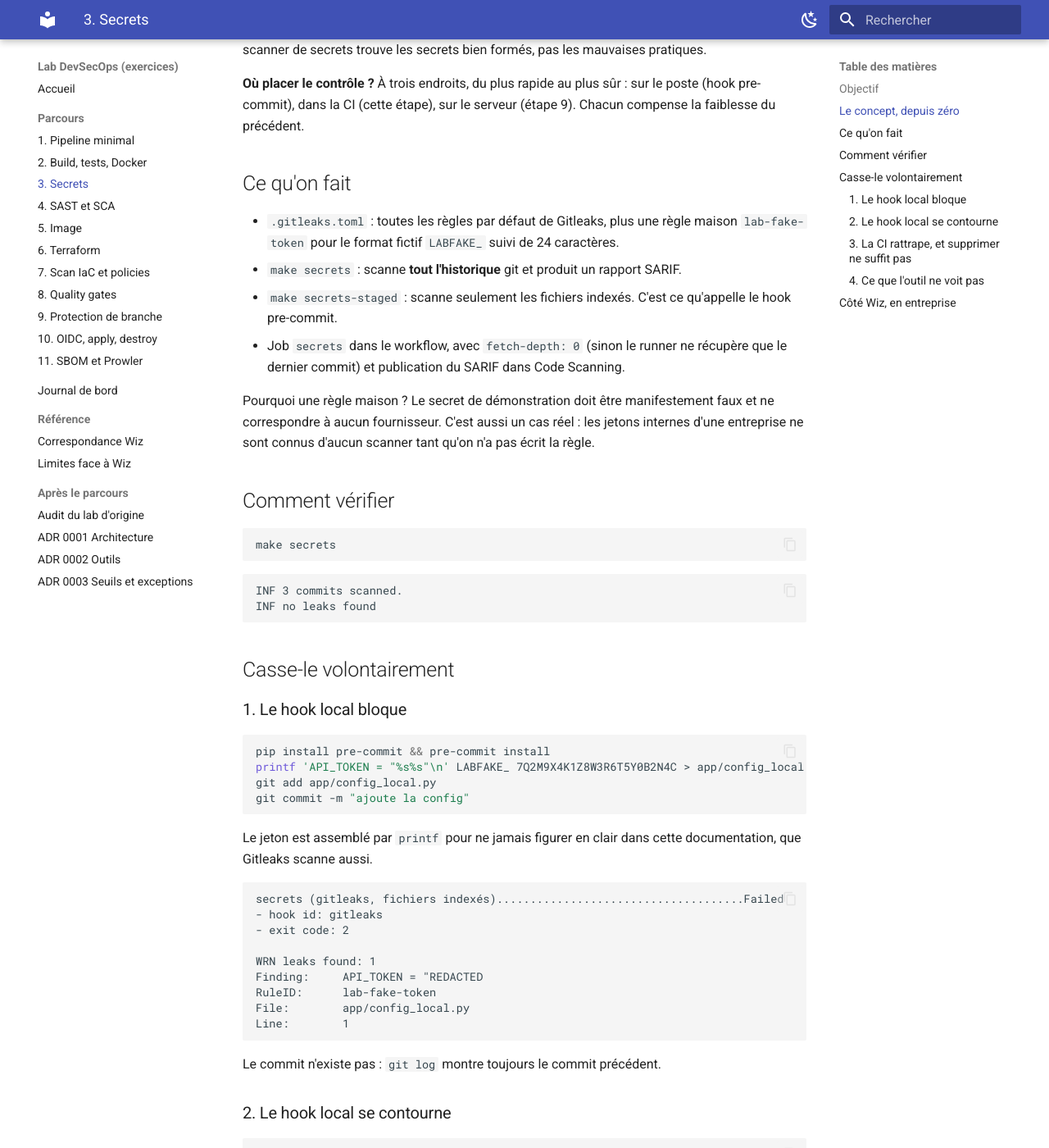
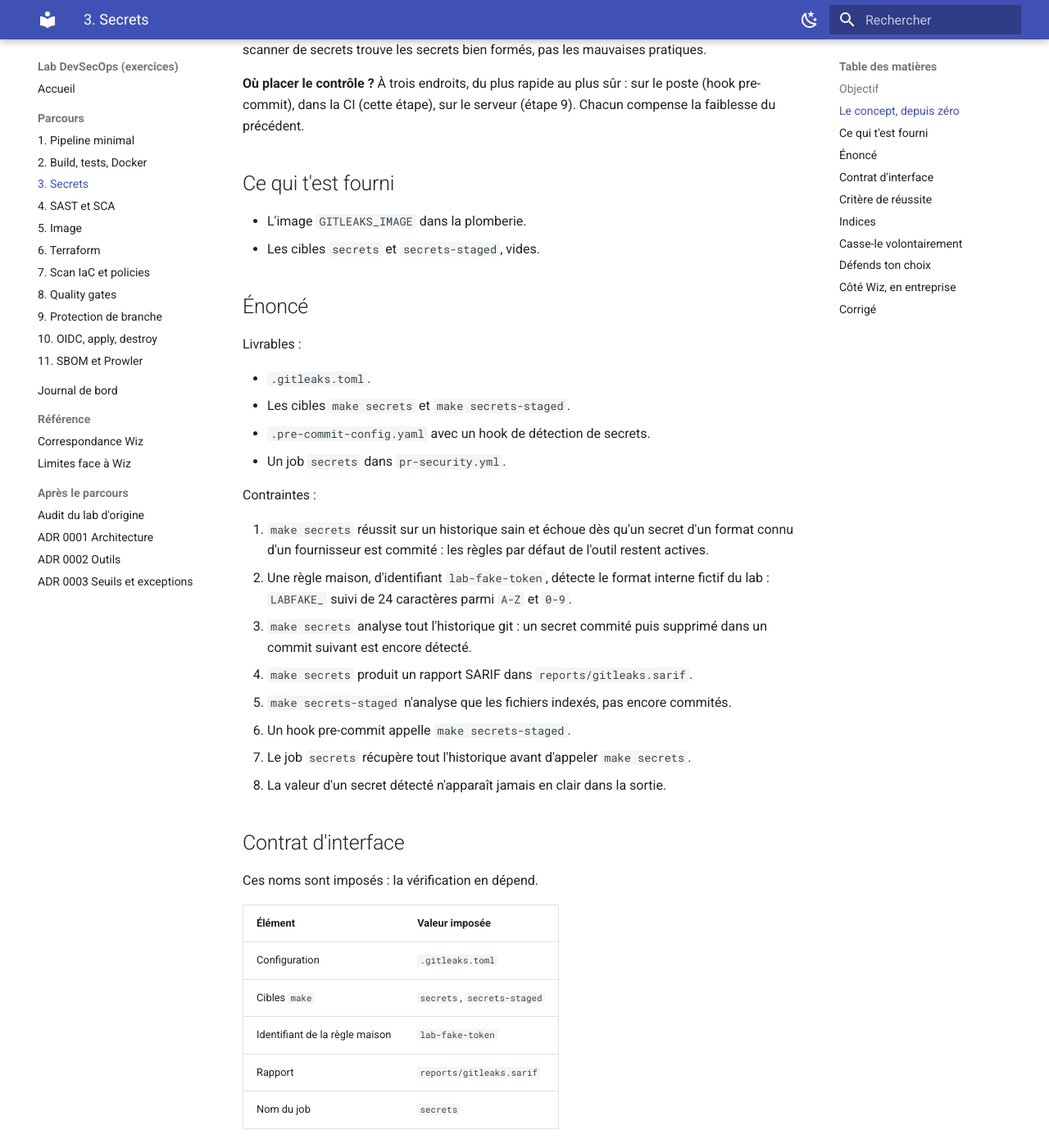
Before and after one commit to Gachtout/Lab-CI-CD, an MkDocs documentation site: the page built from docs/etapes/03-secrets.md, in a window 1280 px wide and 1400 px high, scrolled down 637 px. Shown: the whole window at 82% size. Built offline with MkDocs 1.6.1 and Material for MkDocs 9.7.7, drawn with Linux system fonts in a browser that asks for light colours; some of the changed text lies outside the part shown.

Commit message:
feat(exercices): étape 3, détection de secrets
Énoncé au format exercice (contraintes numérotées, contrat d'interface, trois niveaux d'indices, questions d'oral), vérification make check-etape-03 et un mutant par contrainte.

Co-Authored-By: Claude Fable 5.2 <noreply@anthropic.com>
Claude-Session: https://claude.ai/code/session_01AMFYzWPEoay5hpvamFqwWu

````diff
--- a/docs/etapes/03-secrets.md
+++ b/docs/etapes/03-secrets.md
@@ -17,86 +17,91 @@ Conséquence directe : un mot de passe faible et lisible (`Password123!`) n'est
 
 **Où placer le contrôle ?** À trois endroits, du plus rapide au plus sûr : sur le poste (hook pre-commit), dans la CI (cette étape), sur le serveur (étape 9). Chacun compense la faiblesse du précédent.
 
-## Ce qu'on fait
+## Ce qui t'est fourni
 
-- `.gitleaks.toml` : toutes les règles par défaut de Gitleaks, plus une règle maison `lab-fake-token` pour le format fictif `LABFAKE_` suivi de 24 caractères.
-- `make secrets` : scanne **tout l'historique** git et produit un rapport SARIF.
-- `make secrets-staged` : scanne seulement les fichiers indexés. C'est ce qu'appelle le hook pre-commit.
-- Job `secrets` dans le workflow, avec `fetch-depth: 0` (sinon le runner ne récupère que le dernier commit) et publication du SARIF dans Code Scanning.
+- L'image `GITLEAKS_IMAGE` dans la plomberie.
+- Les cibles `secrets` et `secrets-staged`, vides.
 
-Pourquoi une règle maison ? Le secret de démonstration doit être manifestement faux et ne correspondre à aucun fournisseur. C'est aussi un cas réel : les jetons internes d'une entreprise ne sont connus d'aucun scanner tant qu'on n'a pas écrit la règle.
+## Énoncé
 
-## Comment vérifier
+Livrables :
+
+- `.gitleaks.toml`.
+- Les cibles `make secrets` et `make secrets-staged`.
+- `.pre-commit-config.yaml` avec un hook de détection de secrets.
+- Un job `secrets` dans `pr-security.yml`.
+
+Contraintes :
+
+1. `make secrets` réussit sur un historique sain et échoue dès qu'un secret d'un format connu d'un fournisseur est commité : les règles par défaut de l'outil restent actives.
+2. Une règle maison, d'identifiant `lab-fake-token`, détecte le format interne fictif du lab : `LABFAKE_` suivi de 24 caractères parmi `A-Z` et `0-9`.
+3. `make secrets` analyse tout l'historique git : un secret commité puis supprimé dans un commit suivant est encore détecté.
+4. `make secrets` produit un rapport SARIF dans `reports/gitleaks.sarif`.
+5. `make secrets-staged` n'analyse que les fichiers indexés, pas encore commités.
+6. Un hook pre-commit appelle `make secrets-staged`.
+7. Le job `secrets` récupère tout l'historique avant d'appeler `make secrets`.
+8. La valeur d'un secret détecté n'apparaît jamais en clair dans la sortie.
+
+## Contrat d'interface
+
+Ces noms sont imposés : la vérification en dépend.
+
+| Élément | Valeur imposée |
+|---|---|
+| Configuration | `.gitleaks.toml` |
+| Cibles `make` | `secrets`, `secrets-staged` |
+| Identifiant de la règle maison | `lab-fake-token` |
+| Rapport | `reports/gitleaks.sarif` |
+| Nom du job | `secrets` |
+
+## Critère de réussite
 
 ```bash
-make secrets
+make check-etape-03
 ```
 
-```text
-INF 3 commits scanned.
-INF no leaks found
-```
+Chaque ligne `ECHEC [Cn]` renvoie à la contrainte `n` ci-dessus et donne l'emplacement en cause, jamais la correction. Les journaux détaillés sont dans `reports/checks/`. Teste toujours en local avant de pousser.
+
+## Indices
+
+Ouvre-les dans l'ordre, et seulement après avoir cherché.
+
+??? tip "Indice 1 : par où commencer"
+    - Gitleaks a plusieurs modes d'analyse : l'historique git, un répertoire, ou les seuls changements en attente. Lis `gitleaks --help`.
+    - Une configuration personnalisée remplace les règles par défaut, sauf si on demande explicitement de les étendre.
+
+??? tip "Indice 2 : les points qui coincent"
+    - Le dépôt monté dans le conteneur n'appartient pas forcément à l'utilisateur du conteneur : git refuse alors de le lire. Cherche `safe.directory`.
+    - Par défaut, l'action de récupération du code ne ramène que le dernier commit.
+    - Un hook `pre-commit` de type local peut lancer n'importe quelle commande du système.
+    - Une option de Gitleaks masque la valeur des secrets dans sa sortie.
+
+??? tip "Indice 3 : presque la réponse"
+    - La configuration a une section d'extension avec un booléen, puis un tableau de règles : identifiant, description, expression régulière, mots-clés.
+    - La configuration git peut se passer au conteneur par trois variables d'environnement `GIT_CONFIG_*`.
+    - Le mode d'analyse de l'historique accepte deux options pour ne regarder que ce qui est indexé avant un commit.
+    - Le format et le chemin du rapport sont deux options distinctes de Gitleaks.
+    - Dans le job, la profondeur de récupération vaut zéro pour tout l'historique.
 
 ## Casse-le volontairement
 
-### 1. Le hook local bloque
+Note ce que tu observes dans `docs/journal.md` : ce sont tes sorties, pas celles d'un corrigé.
 
-```bash
-pip install pre-commit && pre-commit install
-printf 'API_TOKEN = "%s%s"\n' LABFAKE_ 7Q2M9X4K1Z8W3R6T5Y0B2N4C > app/config_local.py
-git add app/config_local.py
-git commit -m "ajoute la config"
-```
+1. Installe le hook, crée un fichier contenant un jeton au format du lab (assemble-le avec `printf` pour ne pas l'écrire en clair), puis tente un commit. Refais-le avec `--no-verify`.
+2. Commite le jeton, supprime le fichier dans un second commit, puis relance `make secrets`.
+3. Indexe un fichier contenant la clé d'exemple de la documentation AWS et un mot de passe faible et lisible. Que dit l'outil, et pourquoi ?
 
-Le jeton est assemblé par `printf` pour ne jamais figurer en clair dans cette documentation, que Gitleaks scanne aussi.
+## Défends ton choix
 
-```text
-secrets (gitleaks, fichiers indexés).....................................Failed
-- hook id: gitleaks
-- exit code: 2
+À savoir expliquer à l'oral, sans notes.
 
-WRN leaks found: 1
-Finding:     API_TOKEN = "REDACTED
-RuleID:      lab-fake-token
-File:        app/config_local.py
-Line:        1
-```
-
-Le commit n'existe pas : `git log` montre toujours le commit précédent.
-
-### 2. Le hook local se contourne
-
-```bash
-git commit --no-verify -m "ajoute la config"
-```
-
-```text
- 1 file changed, 1 insertion(+)
- create mode 100644 app/config_local.py
-```
-
-Le commit est créé. **Un hook local est une aide, pas une barrière** : il dépend de la bonne volonté de celui qui commite.
-
-### 3. La CI rattrape, et supprimer ne suffit pas
-
-```bash
-make secrets                                   # échec : le secret est dans l'historique
-git rm app/config_local.py && git commit -m "retire le secret"
-make secrets                                   # échec, encore
-```
-
-```text
-File:        app/config_local.py
-Commit:      55ddc1260b7973a7ddd0411d065b4ac5a750467f
-WRN leaks found: 1
-make: *** [Makefile:95: secrets] Error 1
-```
-
-Le second scan échoue toujours : le secret est dans un commit passé. Pour nettoyer ton clone de test : `git reset --hard origin/main` (ou reviens au dernier commit sain).
-
-### 4. Ce que l'outil ne voit pas
-
-Indexe un fichier contenant `aws_access_key_id = AKIAIOSFODNN7EXAMPLE` et `password = "Password123!"` : `no leaks found`. La clé d'exemple d'AWS est volontairement ignorée par Gitleaks, et le mot de passe n'a ni format ni entropie reconnaissables.
+1. Pourquoi supprimer un secret d'un dépôt ne suffit-il pas ? Quelle est la seule vraie correction ?
+2. Comment un scanner reconnaît-il un secret ? Que ne peut-il pas voir ?
+3. Le hook local se contourne en une option. À quoi sert-il alors ?
+4. Pourquoi scanner tout l'historique et pas seulement le dernier commit ?
+5. Pourquoi écrire une règle maison ? Donne un cas réel en entreprise.
+6. Un faux positif bloque l'équipe. Quelles sont tes options, de la meilleure à la pire ?
+7. Pourquoi masquer la valeur du secret dans les journaux de CI ?
 
 ## Côté Wiz, en entreprise
 
@@ -107,3 +112,11 @@ Indexe un fichier contenant `aws_access_key_id = AKIAIOSFODNN7EXAMPLE` et `passw
 | Code de sortie 1 | Politique de CI/CD Wiz en mode blocage : c'est elle qui décide du code de sortie de `wizcli` |
 
 Différence de fond : Wiz peut relier un secret trouvé dans le code à la ressource cloud qu'il ouvre (et dire s'il est encore valide et ce qu'il expose). Gitleaks s'arrête à « cette chaîne ressemble à un secret ».
+
+## Corrigé
+
+À ouvrir seulement une fois `make check-etape-03` vert et les questions travaillées : [`etape-03-solution`](https://github.com/Gachtout/Lab-CI-CD/tree/etape-03-solution). La version finale de tout le parcours est sur la branche [`solution`](https://github.com/Gachtout/Lab-CI-CD/tree/solution).
+
+Corrections apportées plus tard à ce corrigé :
+
+- Le corrigé de cette étape publie le rapport dans Code Scanning sans `continue-on-error` : sur un dépôt privé, le job échoue. Corrigé après la première exécution réelle (voir l'étape 4, contrainte 8).
````
Also changed, not shown: 5 other files.
